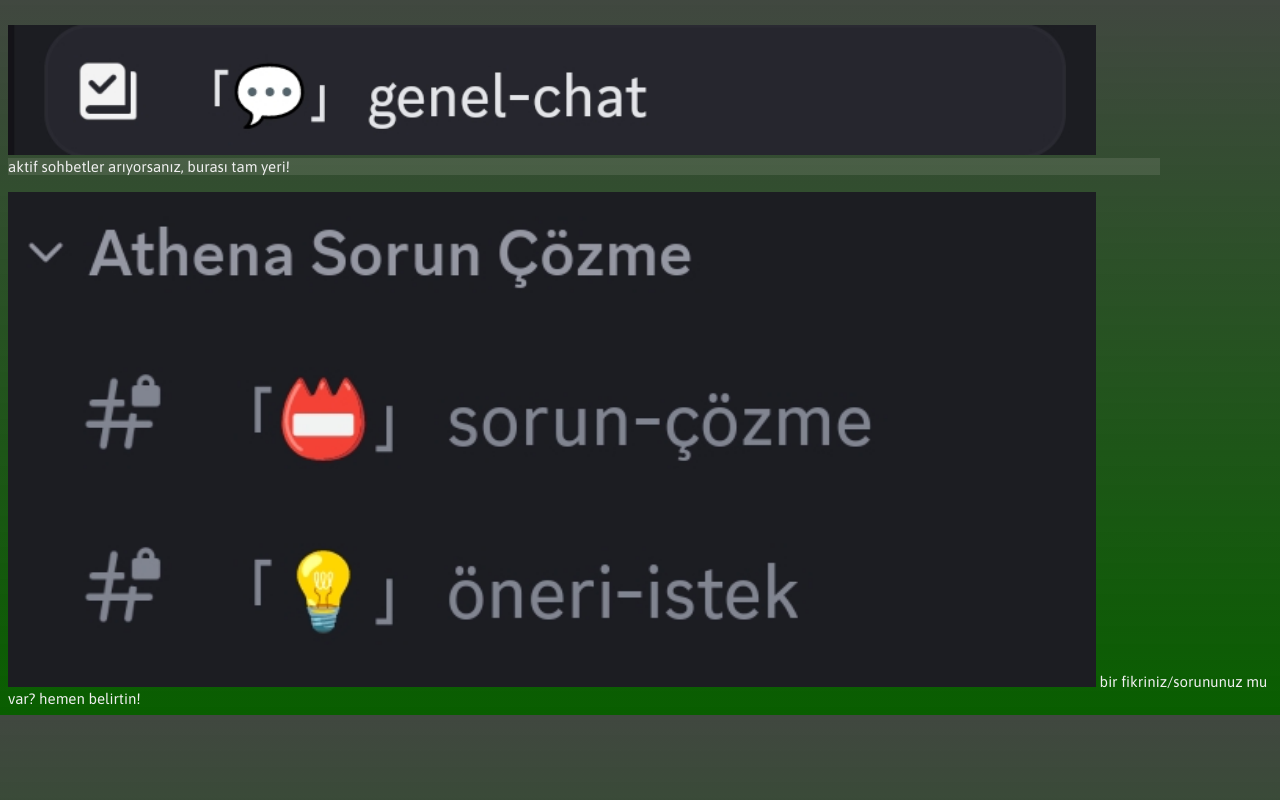
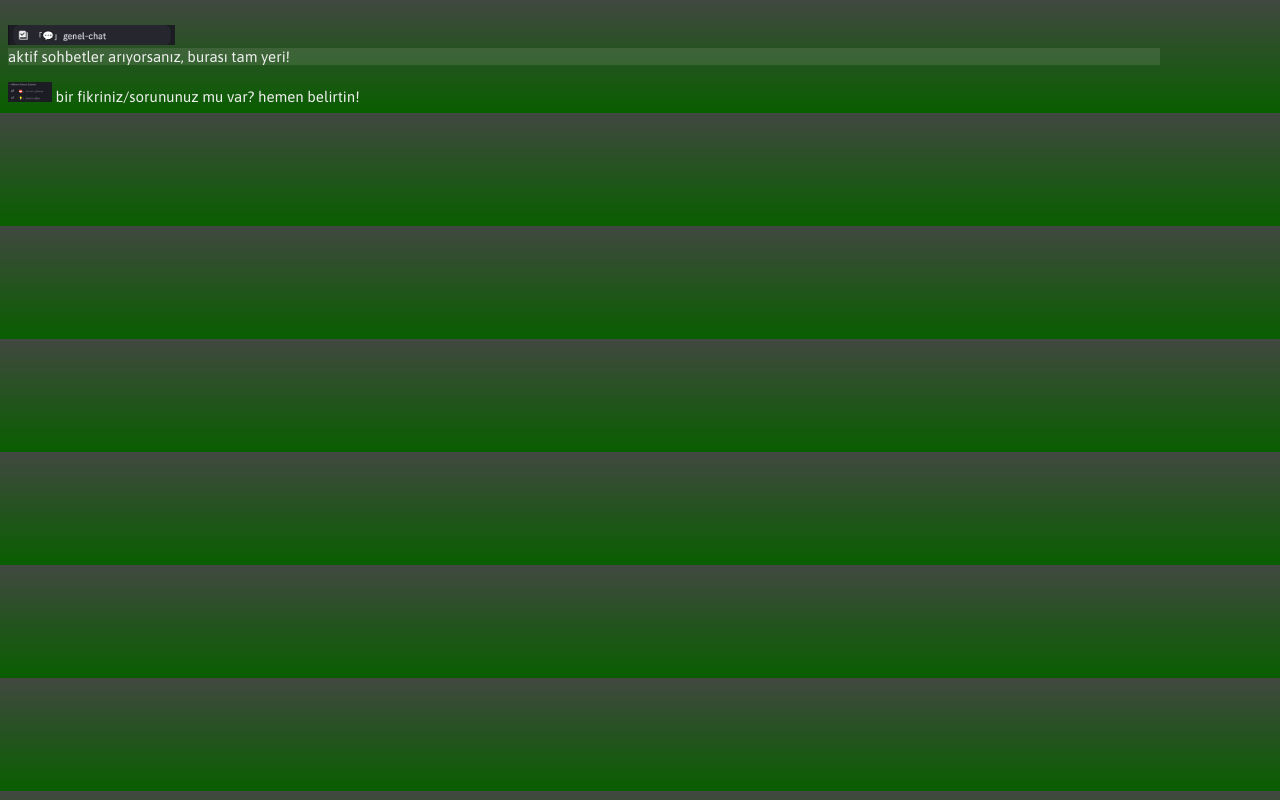
Before and after one commit to Enes35izmir/mainmenuOZEL, a plain HTML site: page kanallarimiz.html in a window 1280 px wide. Drawn offline with Linux system fonts and the light colour scheme.

Commit message:
Update kanallarimiz.html

```diff
--- a/kanallarimiz.html
+++ b/kanallarimiz.html
@@ -17,8 +17,8 @@ bottom, rgba(188, 255, 180, 0.105), rgb(9, 94, 0));
          color: rgb(239, 239, 239);
       }
        .ram {
-         width: 85vw;
-         height: auto;
+         width: auto;
+         height: 20px;
   }
        .dc{
          width: 90vw;
```
